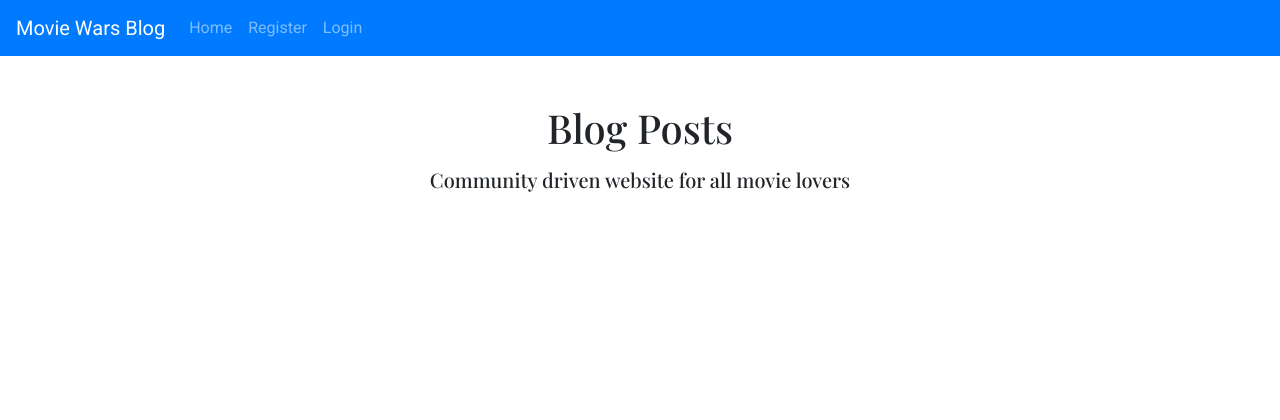
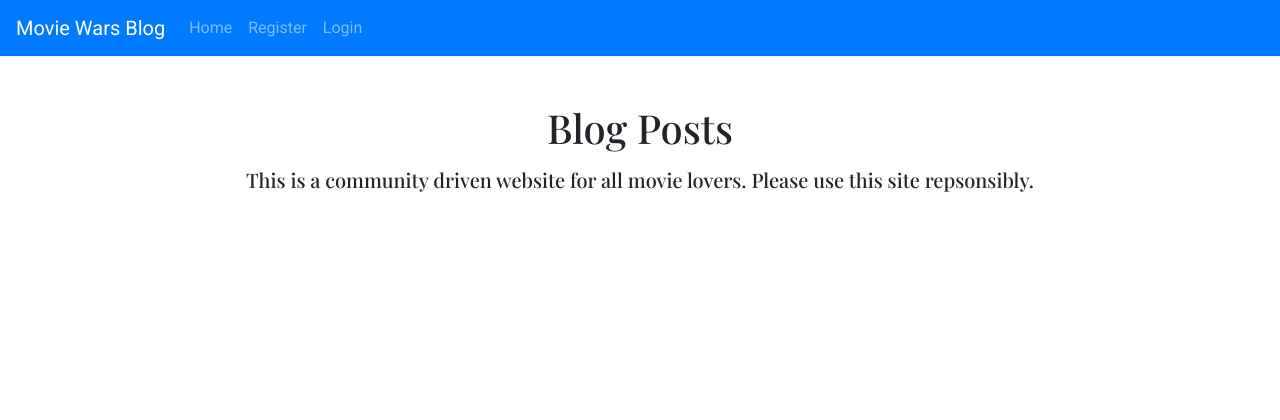
Before and after one commit to ConorBevan/MovieWarsBlog, a Django app: page / in a window 1280 px wide. Shown: the top 420 px of the page. Run offline with Django 3.2, Linux system fonts and the light colour scheme; data that the repository does not hold is empty; some libraries are stand-ins or nearby versions; some web fonts are replaced.

Commit message:
updating layout

```diff
--- a/templates/home.html
+++ b/templates/home.html
@@ -5,7 +5,7 @@
     <!-- Jumbotron -->
     <div class="p-5 text-center">
         <h1 class="mb-3 h1">Blog Posts</h1>
-        <p class="mb-3 h5">Community driven website for all movie lovers</p>
+        <p class="mb-3 h5">This is a community driven website for all movie lovers. Please use this site repsonsibly.</p>
     </div>
     <div class="container">
         <div class="row">
```
